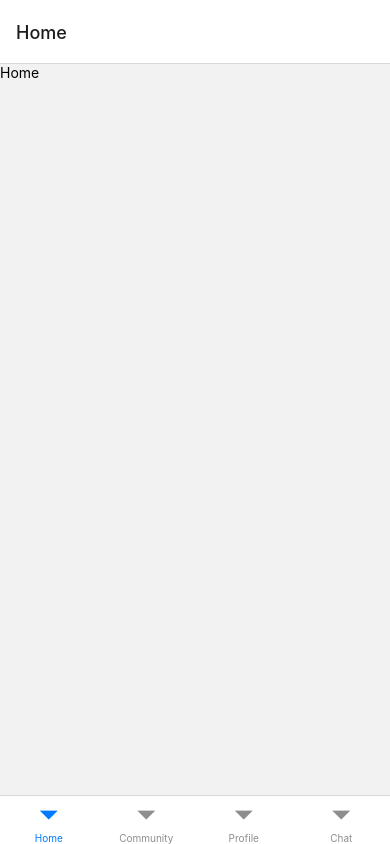
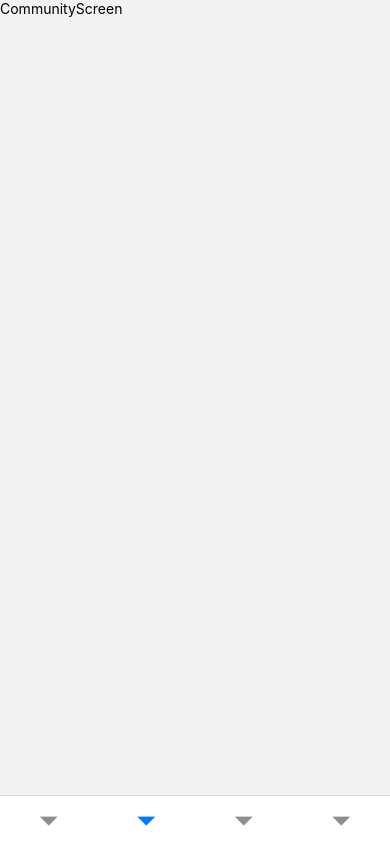
Before and after one commit to Bamdoliro/G-A, a React Native app: screen /CommunityScreen in a window 390 px wide. Built offline with nearby package versions, Linux system fonts and the light colour scheme.

Commit message:
STYLE :: 바텀 탭, 네이티브 스택 구조 다시 짬

```diff
--- a/App.js
+++ b/App.js
@@ -1,28 +1,28 @@
 import React from "react";
-import { StyleSheet, View } from "react-native";
-import LoginScreen from "./pages/LoginScreen";
-// import ChatScreen from "./pages/ChatScreen";
 import { NavigationContainer } from "@react-navigation/native";
 import { createNativeStackNavigator } from "@react-navigation/native-stack";
-import { createBottomTabNavigator } from '@react-navigation/bottom-tabs';
-import BottomTap from "./components/BottomTap/BottomTap";
-import Home from "./pages/HomeScreen";
-// https://www.youtube.com/watch?v=8CpsPbJFa54
+
+import LoginScreen from './pages/LoginScreen';
+import TabNavigation from './TabNavigation';
 
 const Stack = createNativeStackNavigator();
-const Tap = createBottomTabNavigator();
 
 export default function App() {
   return (
     <NavigationContainer>
-      <Stack.Navigator
+      <Stack.Navigator initialRouteName="TabNavigation"
         screenOptions={{
           headerShown: false
         }}
       >
-        {/* <Stack.Screen name="Login" component={LoginScreen} /> */}
-        {/* <Stack.Screen name="ChatScreen" component={ChatScreen} /> */}
-        <Stack.Screen name="BottomTap" component={BottomTap} />
+        <Stack.Screen
+          name="TabNavigation"
+          component={TabNavigation}
+        />
+        <Stack.Screen
+          name="LoginScreen"
+          component={LoginScreen}
+        />
       </Stack.Navigator>
     </NavigationContainer>
   );
--- /dev/null
+++ b/TabNavigation.js
@@ -0,0 +1,28 @@
+import React from "react";
+import { createBottomTabNavigator } from '@react-navigation/bottom-tabs';
+
+import Home from './assets/NavigationBar/home.png';
+import HomeFilled from './assets/NavigationBar/home-filled.png';
+import Community from "./assets/NavigationBar/community.png";
+import Chat from "./assets/NavigationBar/chat.png";
+import Profile from "./assets/NavigationBar/profile.png";
+import HomeScreen from "./pages/HomeScreen";
+import CommunityScreen from "./pages/CommunityScreen";
+import ChatScreen from "./pages/ChatScreen";
+import ProfileScreen from "./pages/ProfileScreen";
+
+const Tab = createBottomTabNavigator();
+
+export default function TabNavigation() {
+    return (
+        <Tab.Navigator screenOptions={{
+            headerShown: false,
+            tabBarShowLabel: false
+        }}>
+            <Tab.Screen name="HomeScreen" component={HomeScreen} />
+            <Tab.Screen name="CommunityScreen" component={CommunityScreen} />
+            <Tab.Screen name="ChatScreen" component={ChatScreen} />
+            <Tab.Screen name="ProfileScreen" component={ProfileScreen} />
+        </Tab.Navigator>
+    );
+};
--- a/components/BottomTap/BottomTap.js
+++ /dev/null
@@ -1,19 +0,0 @@
-import { createBottomTabNavigator } from '@react-navigation/bottom-tabs';
-import ChatListSection from '../../pages/ChatScreen';
-import Community from '../../pages/CommunityScreen';
-import Profile from '../../pages/ProfileScreen';
-import Home from '../../pages/HomeScreen';
-
-function BottomTap() {
-    const Tap = createBottomTabNavigator();
-    return (
-        <Tap.Navigator>
-            <Tap.Screen name="Home" component={Home} />
-            <Tap.Screen name="Community" component={Community} />
-            <Tap.Screen name="Profile" component={Profile} />
-            <Tap.Screen name="Chat" component={ChatListSection} />
-        </Tap.Navigator>
-    )
-}
-
-export default BottomTap;
--- a/package.json
+++ b/package.json
@@ -22,6 +22,7 @@
     "react-native": "0.69.5",
     "react-native-safe-area-context": "^4.3.4",
     "react-native-screens": "^3.17.0",
+    "react-native-vector-icons": "^9.2.0",
     "react-native-web": "~0.18.7"
   },
   "devDependencies": {
--- a/pages/CommunityScreen.js
+++ b/pages/CommunityScreen.js
@@ -1,11 +1,11 @@
 import { View, Text } from 'react-native';
 
-function Community() {
+function CommunityScreen() {
     return (
         <View>
-            <Text>Community</Text>
+            <Text>CommunityScreen</Text>
         </View>
     );
 }
 
-export default Community;
+export default CommunityScreen;
--- a/pages/HomeScreen.js
+++ b/pages/HomeScreen.js
@@ -1,11 +1,11 @@
 import { View, Text } from 'react-native';
 
-function Home() {
+function HomeScreen() {
     return (
         <View>
-            <Text>Home</Text>
+            <Text>HomeScreen</Text>
         </View>
     );
 }
 
-export default Home;
+export default HomeScreen;
--- a/pages/ProfileScreen.js
+++ b/pages/ProfileScreen.js
@@ -1,11 +1,11 @@
 import { View, Text } from 'react-native';
 
-function Profile() {
+function ProfileScreen() {
     return (
         <View>
-            <Text>Profile</Text>
+            <Text>ProfileScreen</Text>
         </View>
     );
 }
 
-export default Profile;
+export default ProfileScreen;
```
Also changed, not shown: assets/NavigationBar/home-filled.png (renamed from assets/NavigationBar/home_filled.png), 1 other file (tests, documents, lock files or other folders).
